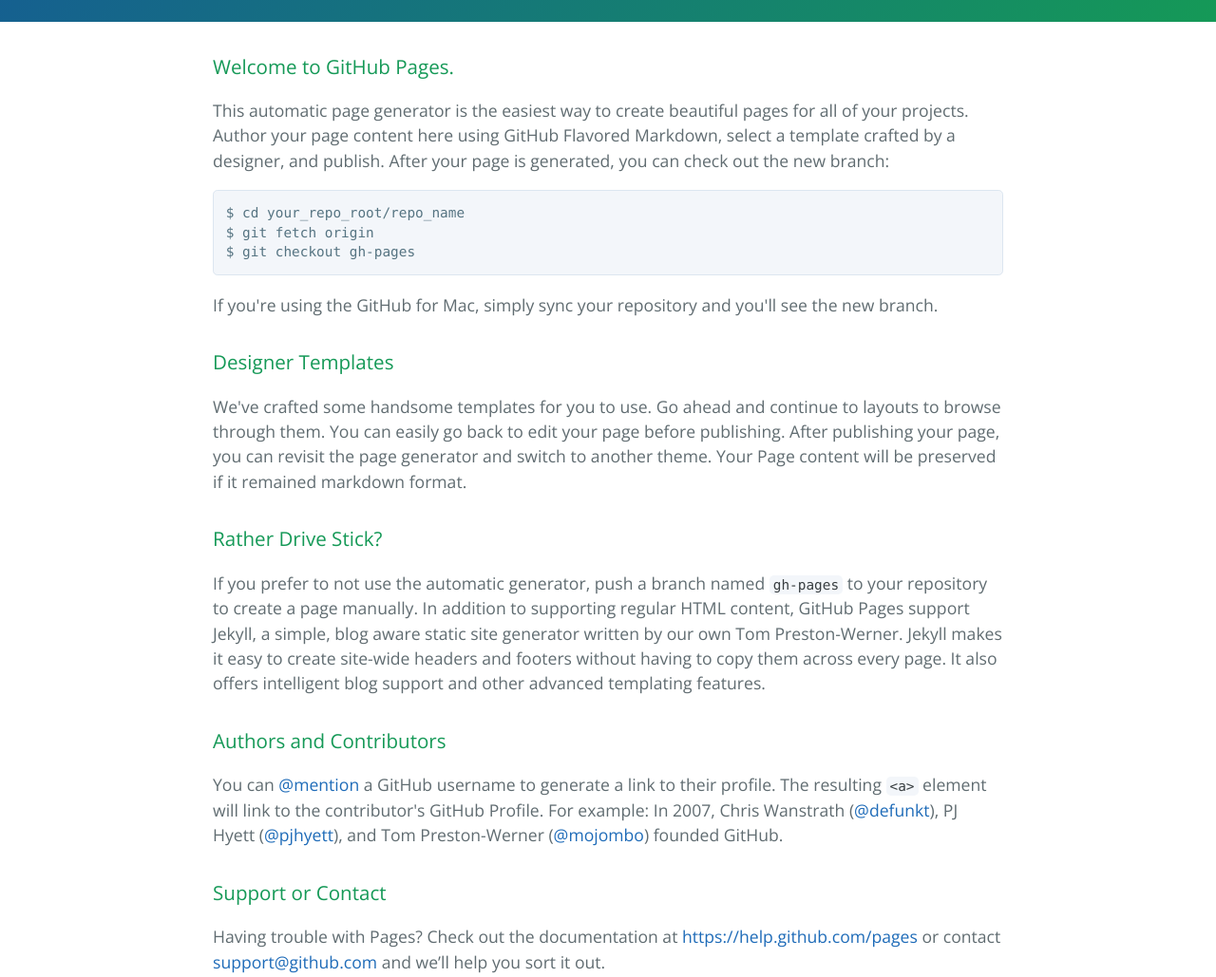
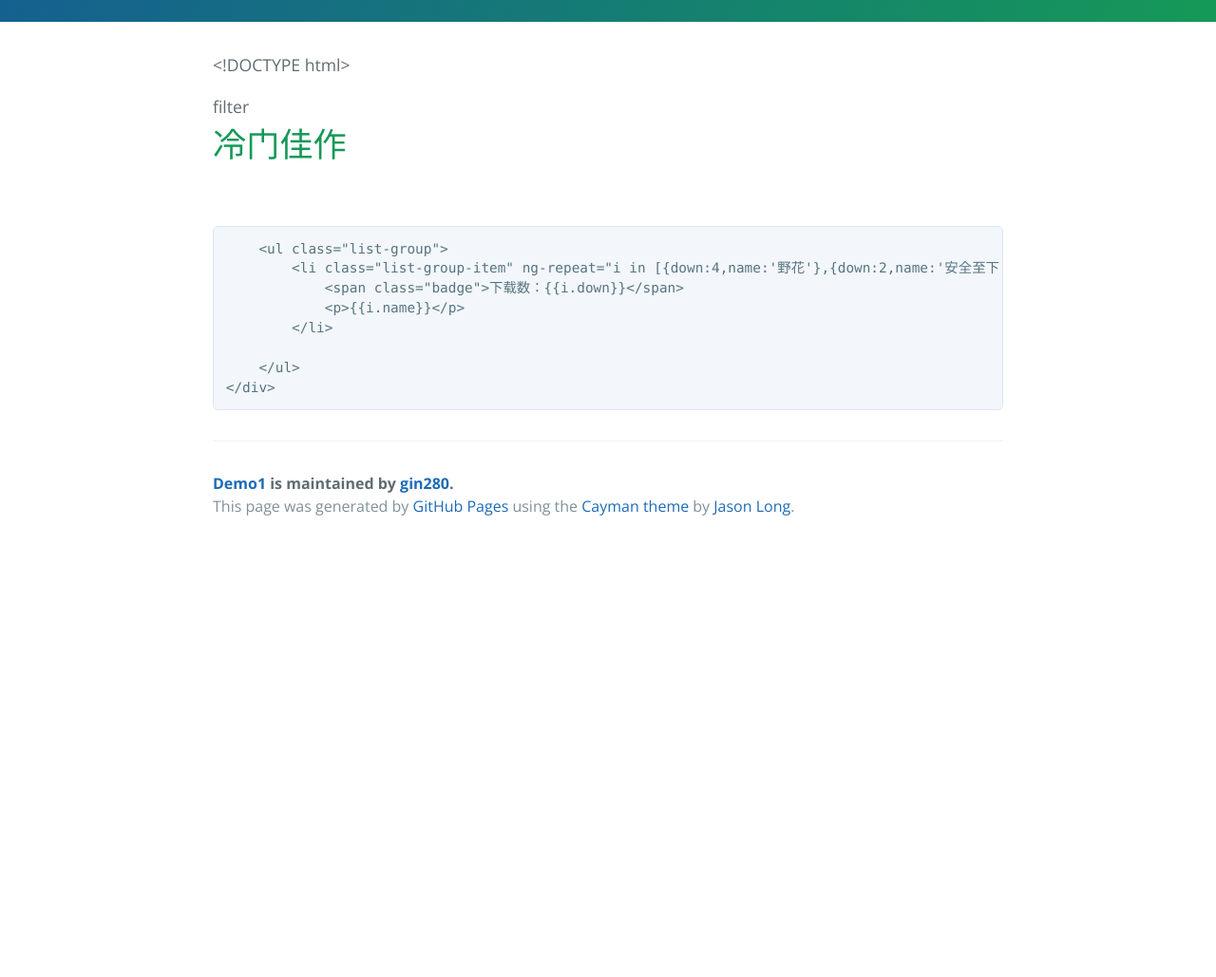
Before and after one commit to gin280/demo1, a plain HTML site: page index.html in a window 1280 px wide. Shown: the part 360-1389 px from the top of the page at 95% size. After the commit the page ends 937 px from the top, so only its background shows below. Drawn offline with nearby package versions, Linux system fonts and the light colour scheme.

```diff
--- a/index.html
+++ b/index.html
@@ -19,37 +19,46 @@
     </section>
 
     <section class="main-content">
-      <h3>
-<a id="welcome-to-github-pages" class="anchor" href="#welcome-to-github-pages" aria-hidden="true"><span class="octicon octicon-link"></span></a>Welcome to GitHub Pages.</h3>
+      <p>&lt;!DOCTYPE html&gt;
 
-<p>This automatic page generator is the easiest way to create beautiful pages for all of your projects. Author your page content here using GitHub Flavored Markdown, select a template crafted by a designer, and publish. After your page is generated, you can check out the new branch:</p>
+</p>
 
-<pre><code>$ cd your_repo_root/repo_name
-$ git fetch origin
-$ git checkout gh-pages
+    filter
+
+
+
+
+    <div>
+        <div>
+            <h1>
+<a id="------------冷门佳作------------" class="anchor" href="#------------%E5%86%B7%E9%97%A8%E4%BD%B3%E4%BD%9C------------" aria-hidden="true"><span class="octicon octicon-link"></span></a>
+            冷门佳作
+            </h1>
+<br>
+            <p></p>
+        </div>
+    </div>
+    <div>
+
+<pre><code>    &lt;ul class="list-group"&gt;
+        &lt;li class="list-group-item" ng-repeat="i in [{down:4,name:'野花'},{down:2,name:'安全至下'},{down:7,name:'甜蜜的永远'},{down:4,name:'蝴蝶的舌头'},{down:2,name:'七次机会'},{down:7,name:'一诺千金'}] |filter:query"&gt;
+            &lt;span class="badge"&gt;下载数：{{i.down}}&lt;/span&gt;
+            &lt;p&gt;{{i.name}}&lt;/p&gt;
+        &lt;/li&gt;
+
+    &lt;/ul&gt;
+&lt;/div&gt;
 </code></pre>
 
-<p>If you're using the GitHub for Mac, simply sync your repository and you'll see the new branch.</p>
 
-<h3>
-<a id="designer-templates" class="anchor" href="#designer-templates" aria-hidden="true"><span class="octicon octicon-link"></span></a>Designer Templates</h3>
 
-<p>We've crafted some handsome templates for you to use. Go ahead and continue to layouts to browse through them. You can easily go back to edit your page before publishing. After publishing your page, you can revisit the page generator and switch to another theme. Your Page content will be preserved if it remained markdown format.</p>
 
-<h3>
-<a id="rather-drive-stick" class="anchor" href="#rather-drive-stick" aria-hidden="true"><span class="octicon octicon-link"></span></a>Rather Drive Stick?</h3>
 
-<p>If you prefer to not use the automatic generator, push a branch named <code>gh-pages</code> to your repository to create a page manually. In addition to supporting regular HTML content, GitHub Pages support Jekyll, a simple, blog aware static site generator written by our own Tom Preston-Werner. Jekyll makes it easy to create site-wide headers and footers without having to copy them across every page. It also offers intelligent blog support and other advanced templating features.</p>
 
-<h3>
-<a id="authors-and-contributors" class="anchor" href="#authors-and-contributors" aria-hidden="true"><span class="octicon octicon-link"></span></a>Authors and Contributors</h3>
 
-<p>You can <a href="https://github.com/blog/821" class="user-mention">@mention</a> a GitHub username to generate a link to their profile. The resulting <code>&lt;a&gt;</code> element will link to the contributor's GitHub Profile. For example: In 2007, Chris Wanstrath (<a href="https://github.com/defunkt" class="user-mention">@defunkt</a>), PJ Hyett (<a href="https://github.com/pjhyett" class="user-mention">@pjhyett</a>), and Tom Preston-Werner (<a href="https://github.com/mojombo" class="user-mention">@mojombo</a>) founded GitHub.</p>
-
-<h3>
-<a id="support-or-contact" class="anchor" href="#support-or-contact" aria-hidden="true"><span class="octicon octicon-link"></span></a>Support or Contact</h3>
-
-<p>Having trouble with Pages? Check out the documentation at <a href="https://help.github.com/pages">https://help.github.com/pages</a> or contact <a href="mailto:support@github.com">support@github.com</a> and we’ll help you sort it out.</p>
+<p>
+</p>
+</div>
 
       <footer class="site-footer">
         <span class="site-footer-owner"><a href="https://github.com/gin280/demo1">Demo1</a> is maintained by <a href="https://github.com/gin280">gin280</a>.</span>
```
Also changed, not shown: params.json (+1 -1 lines).
